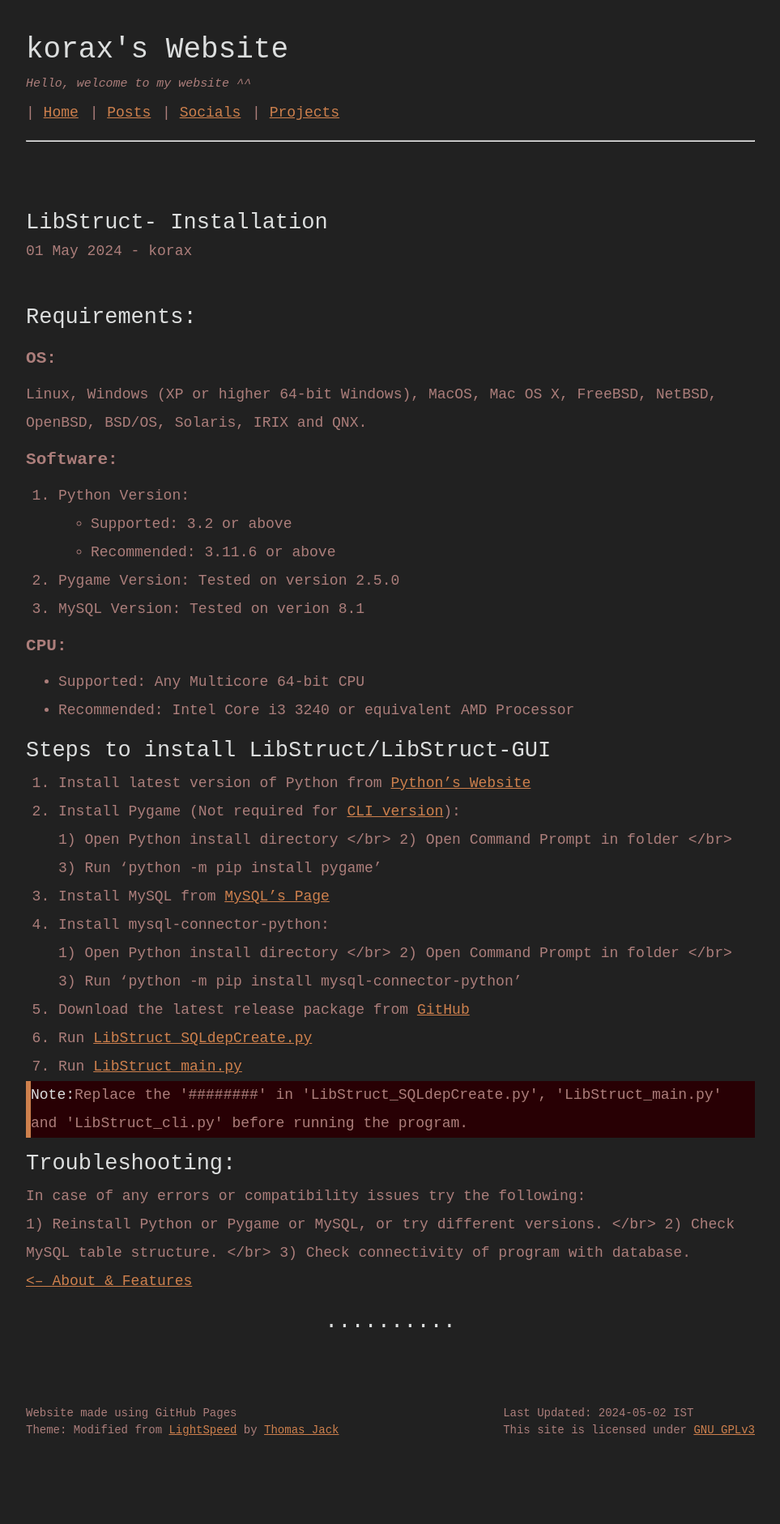
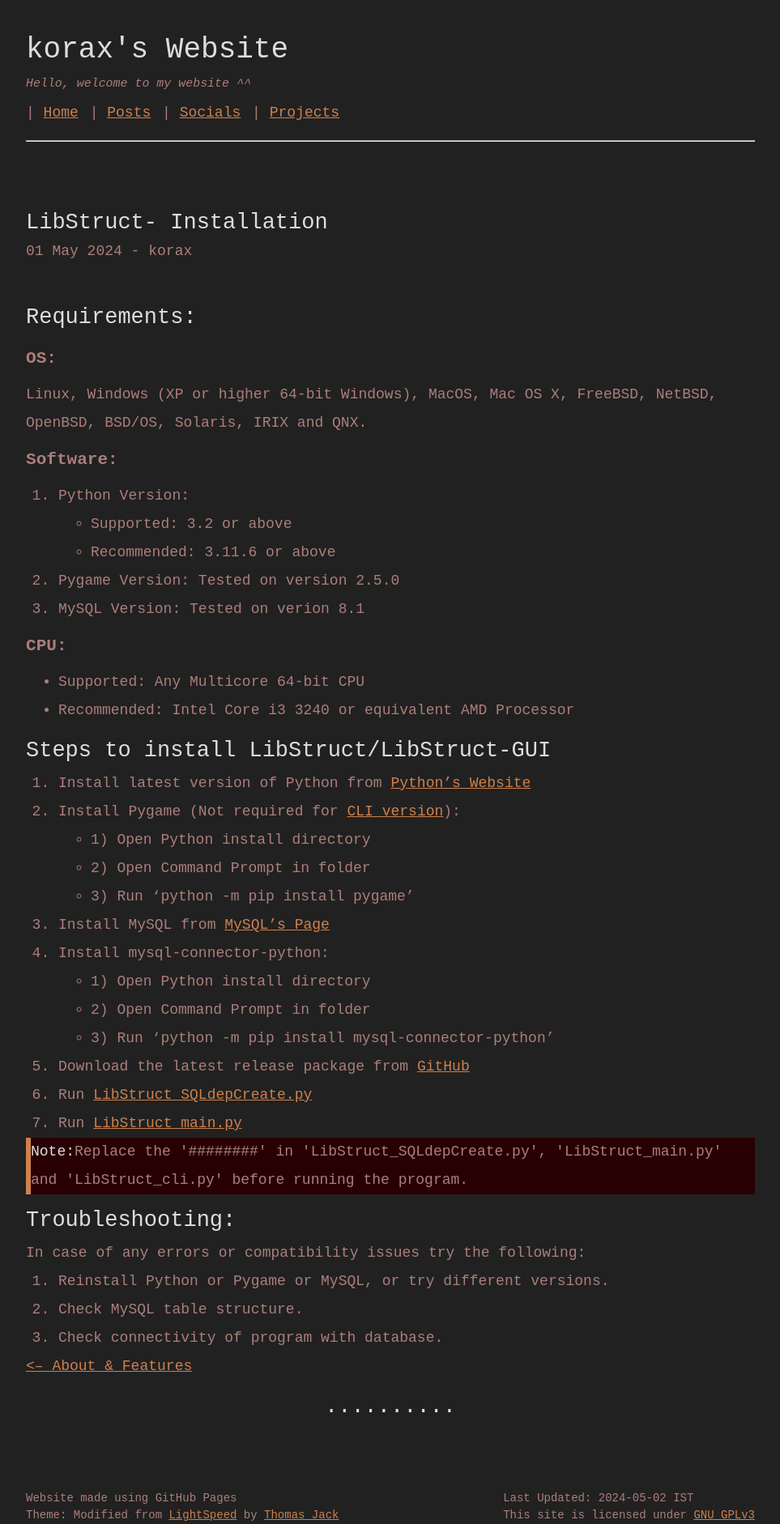
Before and after one commit to koraxial/koraxial.github.io, a Jekyll site: the page built from LibStruct/_posts/2024-05-01-Installation.md, in a window 1280 px wide. Shown: the whole page at 81% size, without its empty margins (158-1121 px from the left). Built offline with Jekyll 4.4.1, drawn with Linux system fonts in a browser that asks for light colours; before the commit the page ends 1777 px from its top, so only the background shows below that.

Commit message:
Update 2024-05-01-Installation.md

```diff
--- a/LibStruct/_posts/2024-05-01-Installation.md
+++ b/LibStruct/_posts/2024-05-01-Installation.md
@@ -26,14 +26,14 @@ Linux, Windows (XP or higher 64-bit Windows), MacOS, Mac OS X, FreeBSD, NetBSD,
 ## Steps to install LibStruct/LibStruct-GUI
 1. Install latest version of Python from [Python's Website](https://www.python.org/downloads/)
 2. Install Pygame (Not required for [CLI version](https://github.com/koraxial/LibStruct/LibStruct_cli.py)):
-   > 1) Open Python install directory </br>
-   > 2) Open Command Prompt in folder </br>
-   > 3) Run 'python -m pip install pygame'
+   - 1) Open Python install directory
+   - 2) Open Command Prompt in folder
+   - 3) Run 'python -m pip install pygame'
 3. Install MySQL from [MySQL's Page](https://dev.mysql.com/downloads/installer/#:~:text=MySQL%20Installer%208.0.35,final%20series%20with%20MySQL%20Installer.)
 4. Install mysql-connector-python:
-   > 1) Open Python install directory </br>
-   > 2) Open Command Prompt in folder </br>
-   > 3) Run 'python -m pip install mysql-connector-python'
+   - 1) Open Python install directory
+   - 2) Open Command Prompt in folder
+   - 3) Run 'python -m pip install mysql-connector-python'
 5. Download the latest release package from [GitHub](https://github.com/koraxial/LibStruct/releases)
 6. Run [LibStruct_SQLdepCreate.py](https://github.com/koraxial/LibStruct/LibStruct_SQLdepCreate.py)
 7. Run [LibStruct_main.py](https://github.com/koraxial/LibStruct/LibStruct-GUI/LibStruct_main.py)
@@ -46,9 +46,9 @@ Linux, Windows (XP or higher 64-bit Windows), MacOS, Mac OS X, FreeBSD, NetBSD,
 ## Troubleshooting:
 In case of any errors or compatibility issues try the following:
 
-1) Reinstall Python or Pygame or MySQL, or try different versions. </br>
-2) Check MySQL table structure. </br>
-3) Check connectivity of program with database.
+1. Reinstall Python or Pygame or MySQL, or try different versions.
+2. Check MySQL table structure.
+3. Check connectivity of program with database.
 
 <a href="https://koraxial.github.io/libstruct/2024/05/01/About.html"><-- About & Features</a>
 <h2 align="center">..........</h2>
```
